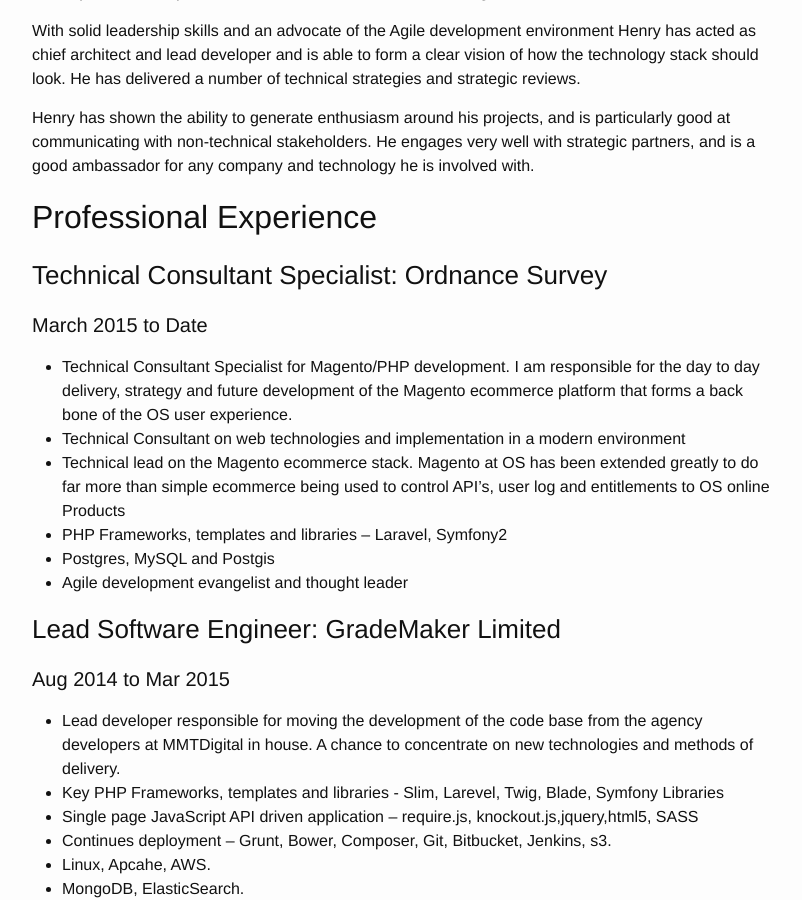
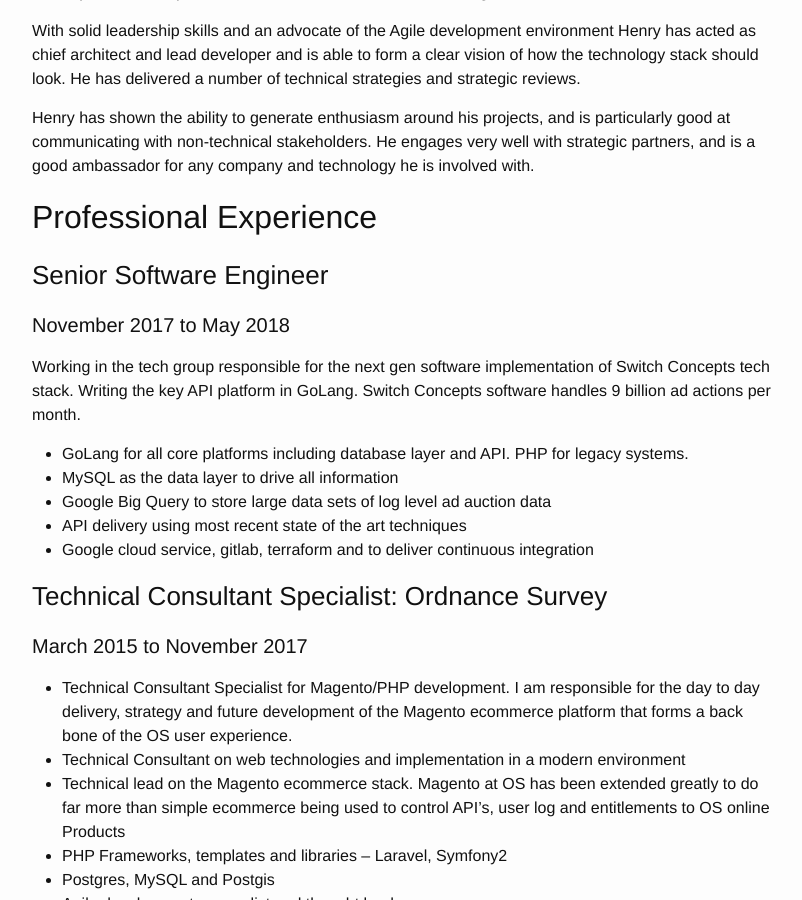
Before and after one commit to hayres/hayres.github.io, a Jekyll site: the page built from resumemd.md, in a window 1280 px wide and 900 px high, scrolled down 397 px. Shown: the whole window, without its empty margins (238-1040 px from the left). Built offline with Jekyll 4.4.1, drawn with Linux system fonts in a browser that asks for light colours.

Commit message:
update Resume with latest position

```diff
--- a/resumemd.md
+++ b/resumemd.md
@@ -22,9 +22,22 @@ Henry has shown the ability to generate enthusiasm around his projects, and is p
 
 ## Professional Experience
 
+### Senior Software Engineer
+
+#### November 2017 to May 2018
+
+Working in the tech group responsible for the next gen software implementation of Switch Concepts tech stack.  Writing the key API platform in GoLang.  Switch Concepts software handles 9 billion ad actions per month.
+* GoLang for all core platforms including database layer and API.  PHP for legacy systems.
+* MySQL as the data layer to drive all information
+* Google Big Query to store large data sets of log level ad auction data
+* API delivery using most recent state of the art techniques
+* Google cloud service, gitlab, terraform and to deliver continuous integration
+
+
+
 ### Technical Consultant Specialist: Ordnance Survey
 
-#### March 2015 to Date
+#### March 2015 to November 2017
 
 * Technical Consultant Specialist for Magento/PHP development. I am responsible for the day to day delivery, strategy and future development of the Magento ecommerce platform that forms a back bone of the OS user experience.
 * Technical Consultant on web technologies and implementation in a modern environment
```
